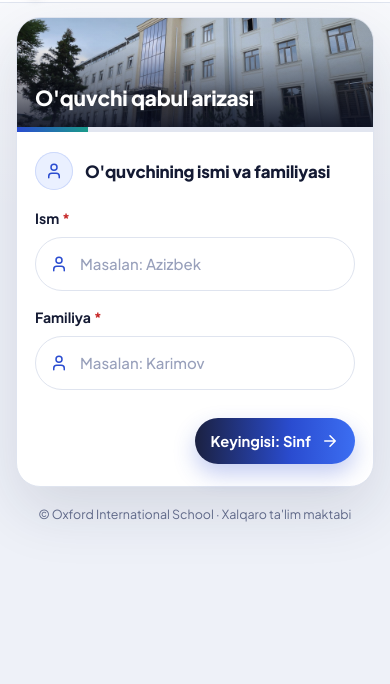
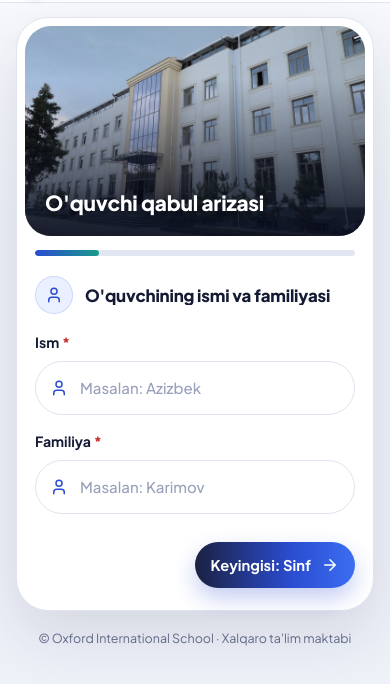
Before and after one commit to oxfordinternationalschool/oxford-admission, a plain HTML site: page index.html in a window 390 px wide. Shown: the part 56-740 px from the top of the page. Drawn offline with Linux system fonts and the light colour scheme.

Commit message:
Telefonda maktab rasmi kattaroq va dumaloq burchakli
Co-Authored-By: Claude Opus 5.5 <noreply@anthropic.com>
Claude-Session: https://claude.ai/code/session_01AAxyedU47uazyCT2u2cF9B

```diff
--- a/index.html
+++ b/index.html
@@ -306,7 +306,8 @@
     main > .card { order: 1; }
     main > .intro { display: none; }
     main > footer { order: 3; }
-    .hero { min-height: 0; padding: 64px 18px 14px; background-position: center 55%; }
+    .card { border-radius: 32px; }
+    .hero { min-height: 210px; margin: 8px; border-radius: 26px; padding: 18px 20px 18px; background-position: center 60%; }
     .hero .meta { display: none; }
     .open-chip { display: none; }
     .hero-crest { display: none !important; }
@@ -322,7 +323,7 @@
     .hero h2 { margin: 0; }
     .progress { padding-top: 0; padding-bottom: 0; border-bottom: 0; background: transparent; }
     .prow { display: none; }
-    .bar { height: 5px; border-radius: 0; margin: 0 -18px; }
+    .bar { height: 6px; border-radius: 99px; margin: 6px 0 0; }
     form { padding-top: 20px; padding-bottom: 22px; }
   }
   @media (prefers-reduced-motion: reduce) { * { animation: none !important; transition: none !important; } }
```
